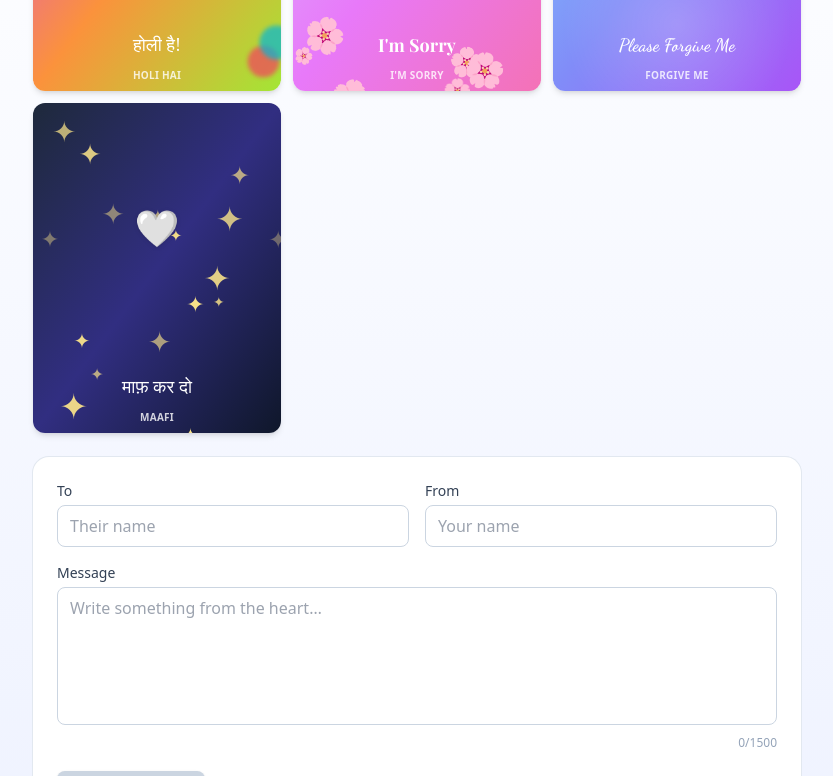
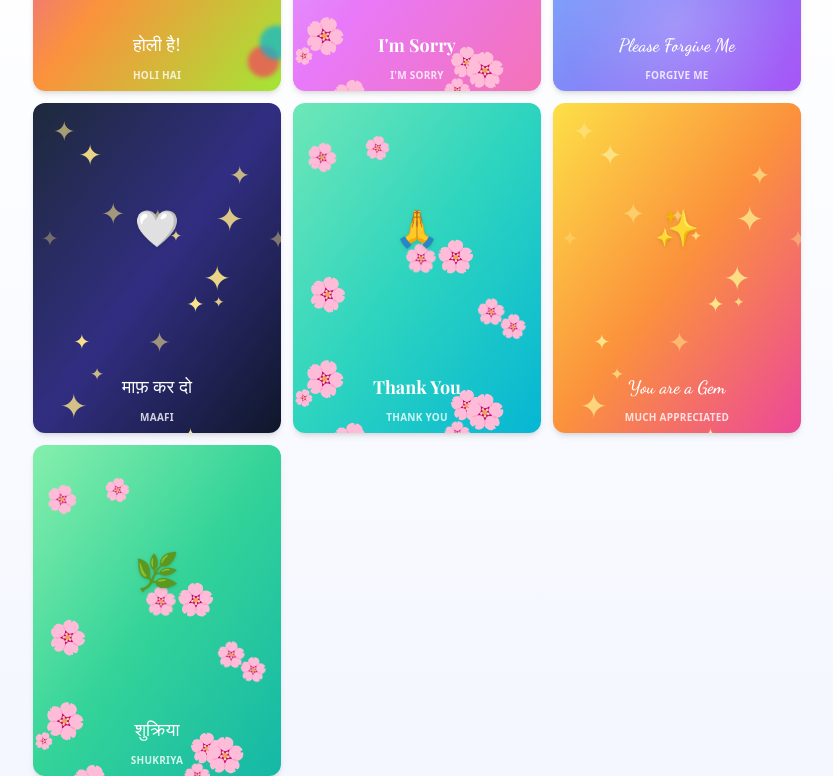
Before and after one commit to Pallav9919/kawaiily, a React (Vite) app: page / in a window 1280 px wide. Shown: the part 1444-2220 px from the top of the page, without its empty margins (223-1056 px from the left). Built offline with nearby package versions, Linux system fonts and the light colour scheme; a web font is replaced by a local one.

Commit message:
Add 3 thank-you templates (EN + HI)

```diff
--- a/src/templates/registry.js
+++ b/src/templates/registry.js
@@ -213,6 +213,53 @@ export const TEMPLATES = [
     inside: { palette: "midnight", decoration: "none", font: "font-devanagari" },
     reveal: "fade",
   },
+
+  // ---------- THANK YOU ----------
+  {
+    id: "thanks-grateful",
+    name: "Thank You",
+    category: "thanks",
+    lang: "en",
+    cover: {
+      palette: "emerald",
+      decoration: "petals",
+      titleFont: "font-playfair",
+      title: "Thank You",
+      emoji: "🙏",
+    },
+    inside: { palette: "emerald", decoration: "none", font: "font-caveat" },
+    reveal: "fade",
+  },
+  {
+    id: "thanks-much-appreciated",
+    name: "Much Appreciated",
+    category: "thanks",
+    lang: "en",
+    cover: {
+      palette: "sunset",
+      decoration: "stars",
+      titleFont: "font-dancing",
+      title: "You are a Gem",
+      emoji: "✨",
+    },
+    inside: { palette: "sunset", decoration: "none", font: "font-caveat" },
+    reveal: "rise",
+  },
+  {
+    id: "thanks-shukriya",
+    name: "Shukriya",
+    category: "thanks",
+    lang: "hi",
+    cover: {
+      palette: "mint",
+      decoration: "petals",
+      titleFont: "font-devanagari",
+      title: "शुक्रिया",
+      emoji: "🌿",
+    },
+    inside: { palette: "mint", decoration: "none", font: "font-devanagari" },
+    reveal: "fade",
+  },
 ];
 
 export const getTemplate = (id) =>
```
